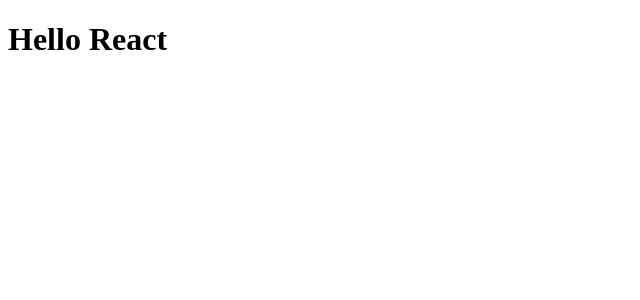
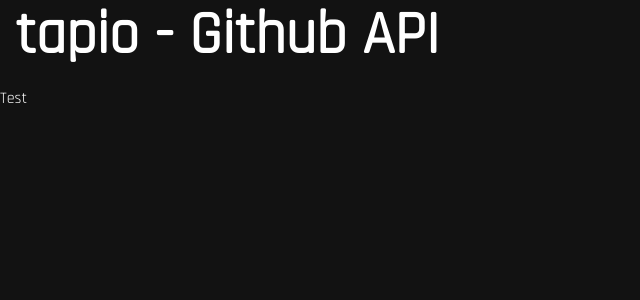
Before and after one commit to RodrigoGH1/GitHub-API, a React app: page / in a window 1280 px wide. Shown: the top 300 px of the page, without its empty margins (0-640 px from the left). Built offline with nearby package versions, Linux system fonts and the light colour scheme.

Commit message:
feat: web config, fav, SearchField+App

```diff
--- a/public/index.html
+++ b/public/index.html
@@ -2,7 +2,7 @@
 <html lang="en">
   <head>
     <meta charset="UTF-8" />
-    <link rel="icon" type="image/png" sizes="16x16" href="%PUBLIC_URL%/path/to/favicon-16x16.png" />
+
     <meta http-equiv="X-UA-Compatible" content="IE=edge" />
     <meta name="viewport" content="width=device-width, initial-scale=1" />
     <meta name="theme-color" content="#000000" />
--- a/src/components/pages/App.tsx
+++ b/src/components/pages/App.tsx
@@ -1,7 +1,34 @@
-import React from "react"
+import {
+    createTheme,
+    CssBaseline,
+    ThemeProvider,
+    Typography,
+} from '@mui/material'
+import React from 'react'
+
+import { SearchField } from '../templates/SearchField/SearchField'
+
+/*
+The App component ....
+*/
 
 const App = () => {
-    return <h1>Hello React</h1>
+    const theme = createTheme({
+        palette: {
+            mode: 'dark',
+        },
+        typography: {
+            h2: { fontWeight: 900, margin: '0 0 15px 15px' },
+            fontFamily: 'Rajdhani,sans-serif',
+        },
+    })
+    return (
+        <ThemeProvider theme={theme}>
+            <CssBaseline />
+            <Typography variant="h2">tapio - Github API</Typography>
+            <SearchField />
+        </ThemeProvider>
+    )
 }
 
 export default App
--- /dev/null
+++ b/src/components/templates/SearchField/SearchField.tsx
@@ -0,0 +1,9 @@
+import React from 'react'
+
+/*
+The SearchField Component consists of multiple components.......
+*/
+
+export const SearchField = () => {
+    return <>Test</>
+}
--- a/webpack.config.js
+++ b/webpack.config.js
@@ -10,6 +10,7 @@
     plugins: [
         new HtmlWebpackPlugin({
             template: "public/index.html", // to import index.html file inside index.js
+            favicon: "./public/favicon.png",
         }),
     ],
     devServer: {
```
